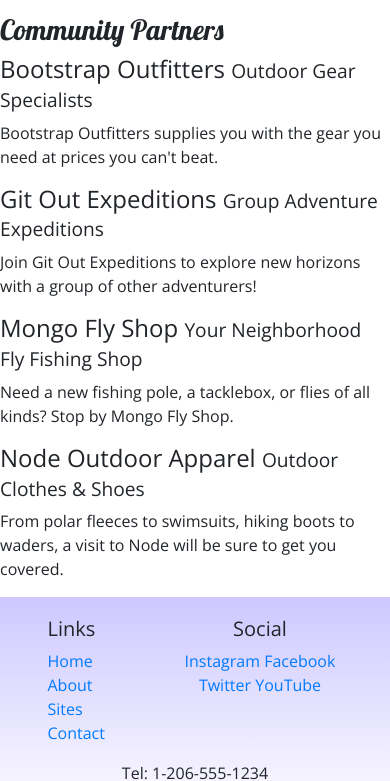
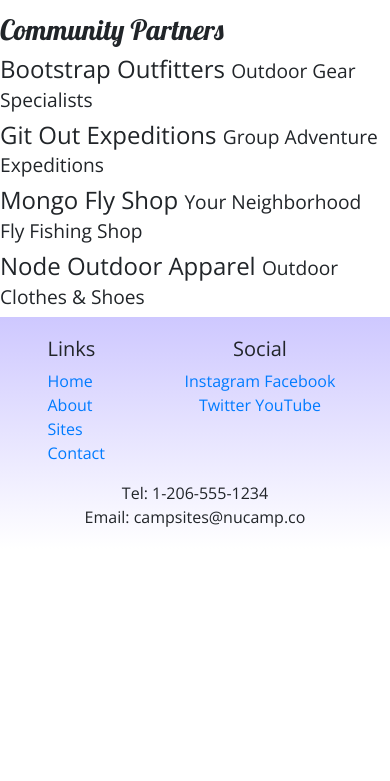
Before and after one commit to P33J3/bootstrap-project-1, a website: page aboutus.html in a window 390 px wide. Shown: the part 550-1331 px from the top of the page. After the commit the page ends 1099 px from the top, so only its background shows below. Drawn offline with nearby package versions, Linux system fonts and the light colour scheme.

Commit message:
completed task 3

```diff
--- a/aboutus.html
+++ b/aboutus.html
@@ -60,26 +60,26 @@
 				<div>
 					<h3>Community Partners</h3>
 					<h4>Bootstrap Outfitters <small>Outdoor Gear Specialists</small></h4>
-					<p>
+					<p class="d-none d-sm-block">
 						Bootstrap Outfitters supplies you with the gear you need at prices
 						you can't beat.
 					</p>
 					<h4>
 						Git Out Expeditions <small>Group Adventure Expeditions</small>
 					</h4>
-					<p>
+					<p class="d-none d-sm-block">
 						Join Git Out Expeditions to explore new horizons with a group of
 						other adventurers!
 					</p>
 					<h4>
 						Mongo Fly Shop <small>Your Neighborhood Fly Fishing Shop</small>
 					</h4>
-					<p>
+					<p class="d-none d-sm-block">
 						Need a new fishing pole, a tacklebox, or flies of all kinds? Stop by
 						Mongo Fly Shop.
 					</p>
 					<h4>Node Outdoor Apparel <small>Outdoor Clothes & Shoes</small></h4>
-					<p>
+					<p class="d-none d-sm-block">
 						From polar fleeces to swimsuits, hiking boots to waders, a visit to
 						Node will be sure to get you covered.
 					</p>
```
Also changed, not shown: index.html (+10 -7 lines).
